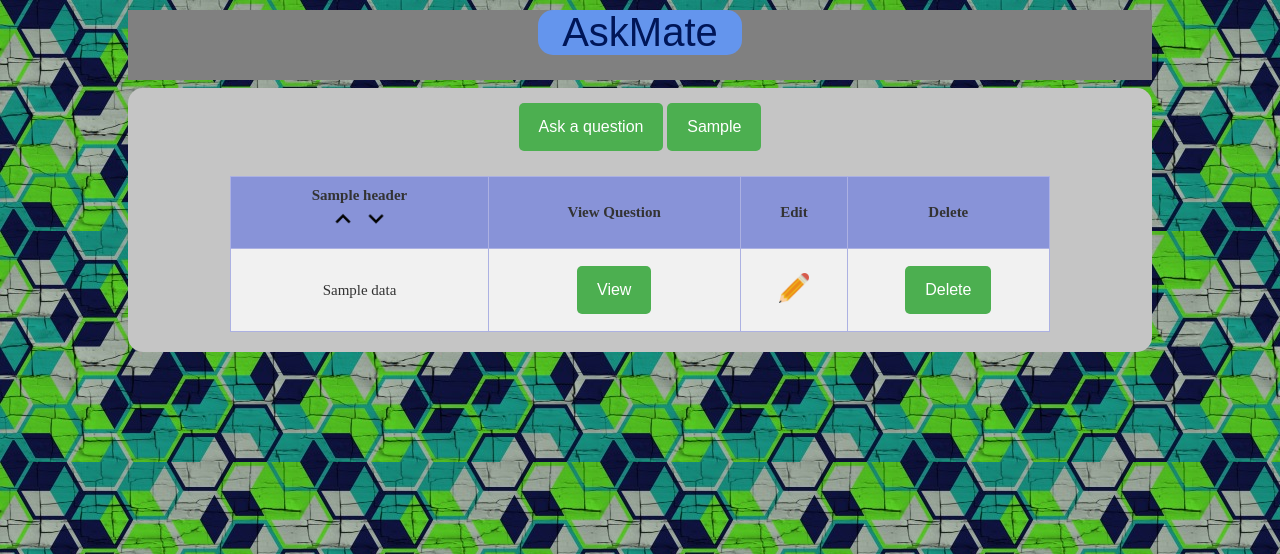
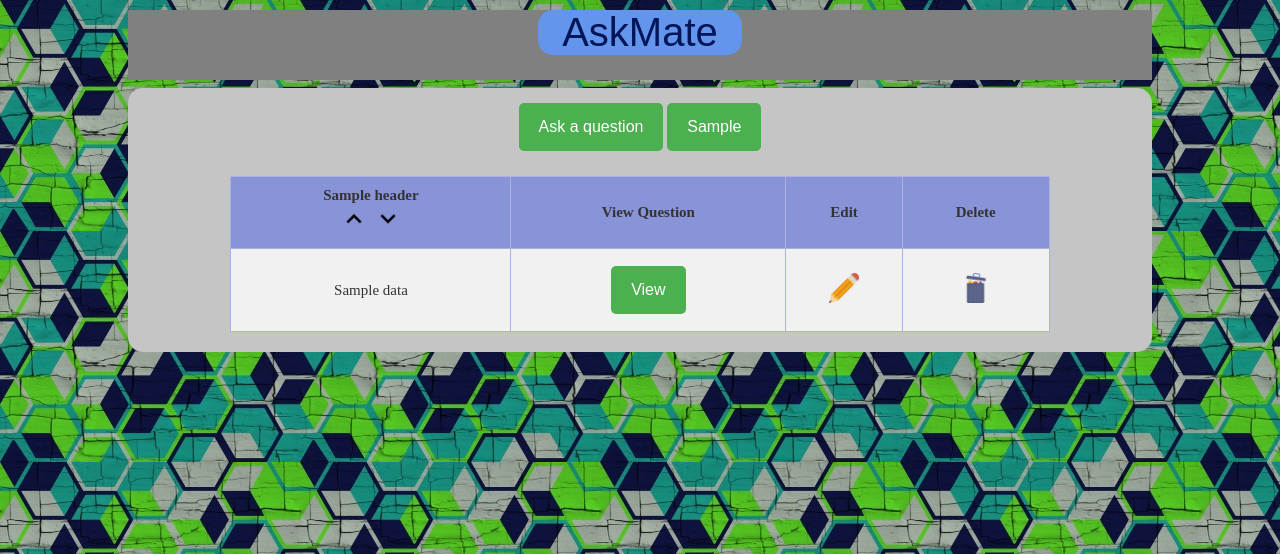
Before and after one commit to AndrasKovacs84/mittuDOMAIN-AskMate_project_sql, a Flask app: template templates/list.html in a window 1280 px wide. Shown: the top 554 px of the page. Run offline with Flask 2, Linux system fonts and the light colour scheme; the template is opened without the code that fills it: most values are stand-ins (such as "Sample title", 1, 10 or a date in 2020).

Commit message:
Re-added delete icon in list.html It now sends POST request

```diff
--- a/templates/list.html
+++ b/templates/list.html
@@ -37,10 +37,12 @@
                         {% endif %}
                         {% if loop.index == row|length %}
                         <td><button name="index_button" onclick="location.href='/question/{{ row[0] }}'" type="button">View</button></td>
-                        <!--<a href="/question/{{ row[0] }}/delete"> <img src={{ url_for("static", filename="delete.png") }} alt="delete" width="30" height="30" title="delete">-->
-                        <td>  <a href="/question/{{ row[0] }}/edit"> <img src={{ url_for("static", filename="edit.png" ) }} alt="edit" width="30" height="30" title="edit"> </a> </td>
-                        <td><form  action="/question/{{ row[0] }}/delete" method="POST" name="delete_button">
-                            <input type="submit" value="Delete"> </form></td>
+                        <td><a href="/question/{{ row[0] }}/edit"> <img src={{ url_for("static", filename="edit.png" ) }} alt="edit" width="30" height="30" title="edit"></a></td>
+                        <td>
+                            <form  action="/question/{{ row[0] }}/delete" method="POST" name="delete_button">
+                                <input type="image" src={{ url_for("static", filename="delete.png") }} alt="Delete" width="30" height="30">
+                            </form>
+                        </td>
                         {% endif %}
                     {% endfor %}
                 </tr>
```
